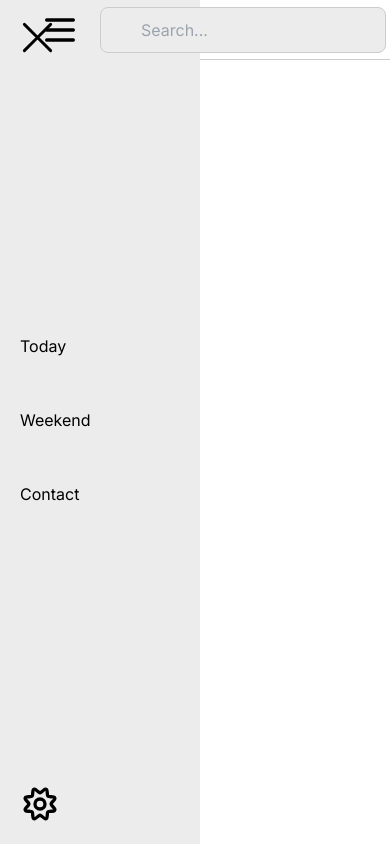
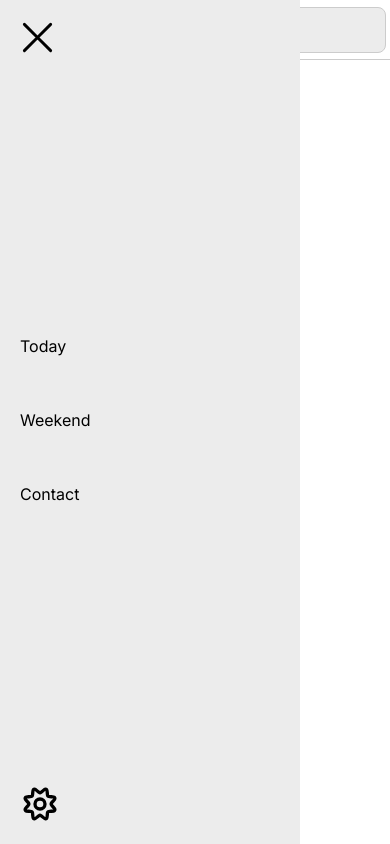
Before and after one commit to Revaz-Gelashvili/YourWeather, a plain HTML site: page public/index.html in a window 390 px wide. Both pictures are taken after a click on the picture 60 px from the left and 29 px from the top of the page. Drawn offline with nearby package versions, Linux system fonts and the light colour scheme; files that its build step writes are made by us from their sources.

Commit message:
fix bug side bar

```diff
--- a/public/index.html
+++ b/public/index.html
@@ -44,9 +44,12 @@
       </div>
     </header>
     <section class="mt-[-60px]">
-      <div id="menu-bar" class="menu-bar flex flex-col gap-[50px] z-[5]">
+      <div
+        id="menu-bar"
+        class="menu-bar flex flex-col gap-[50px] z-40 relative"
+      >
         <img
-          class="w-[35px] ml-[20px] mt-[20px] mb-auto"
+          class="w-[35px] ml-[20px] mt-[20px] mb-auto cursor-pointer"
           id="close"
           src="./assets/icons/close.svg"
           alt="close"
@@ -56,7 +59,11 @@
           <a href="#"><li>Weekend</li></a>
           <a href="#"><li>Contact</li></a>
         </ul>
-        <button id="close" type="submit" class="themeToggle mt-auto mb-[20px]">
+        <button
+          id="close"
+          type="submit"
+          class="themeToggle mt-auto mb-[20px] cursor-pointer"
+        >
           <img
             class="themeIcon w-[40px] ml-[20px]"
             src="./assets/icons/day-mode.svg"
--- a/public/js/script.js
+++ b/public/js/script.js
@@ -9,7 +9,7 @@ function openMenu() {
   menuBar.style.width = "0px";
 
   if (menuBar.style.width === "0px") {
-    menuBar.style.width = "200px";
+    menuBar.style.width = "300px";
   } else {
     menuBar.style.width = "0px";
   }
```
